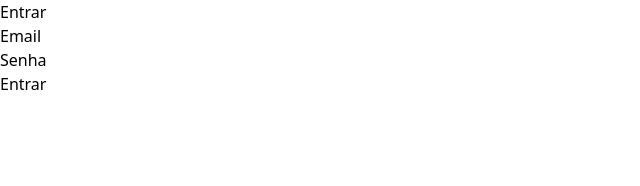
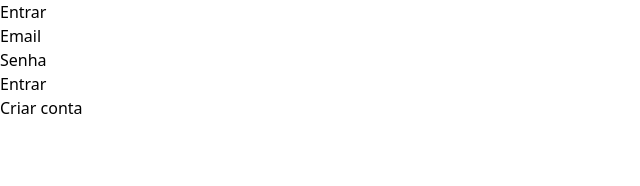
Before and after one commit to GustavoQ-Mateus/todolist, a React (Vite) app in the folder frontend/: page / in a window 1280 px wide. Shown: the top 186 px of the page, without its empty margins (0-640 px from the left). Built offline with nearby package versions, Linux system fonts and the light colour scheme.

Commit message:
feat: adiciona rota cadastro e links entre login e cadastro

```diff
--- a/frontend/src/App.jsx
+++ b/frontend/src/App.jsx
@@ -1,14 +1,16 @@
 import { BrowserRouter, Routes, Route } from 'react-router-dom'
 import { AuthProvider } from './contexts/AuthContext'
 import Login from './pages/Login'
+import Cadastro from './pages/Cadastro'
 
 export default function App() {
   return (
     <AuthProvider>
       <BrowserRouter>
         <Routes>
+          <Route path="/" element={<Login />} />
           <Route path="/login" element={<Login />} />
-          <Route path="/" element={<Login />} />
+          <Route path="/cadastro" element={<Cadastro />} />
         </Routes>
       </BrowserRouter>
     </AuthProvider>
--- a/frontend/src/pages/Login.jsx
+++ b/frontend/src/pages/Login.jsx
@@ -1,5 +1,5 @@
 import { useState } from 'react'
-import { useNavigate } from 'react-router-dom'
+import { useNavigate, Link } from 'react-router-dom'
 import { useAuth } from '../contexts/AuthContext'
 
 export default function Login() {
@@ -45,6 +45,7 @@ export default function Login() {
         {erro && <p>{erro}</p>}
         <button type="submit">Entrar</button>
       </form>
+      <p><Link to="/cadastro">Criar conta</Link></p>
     </div>
   )
 }
```
